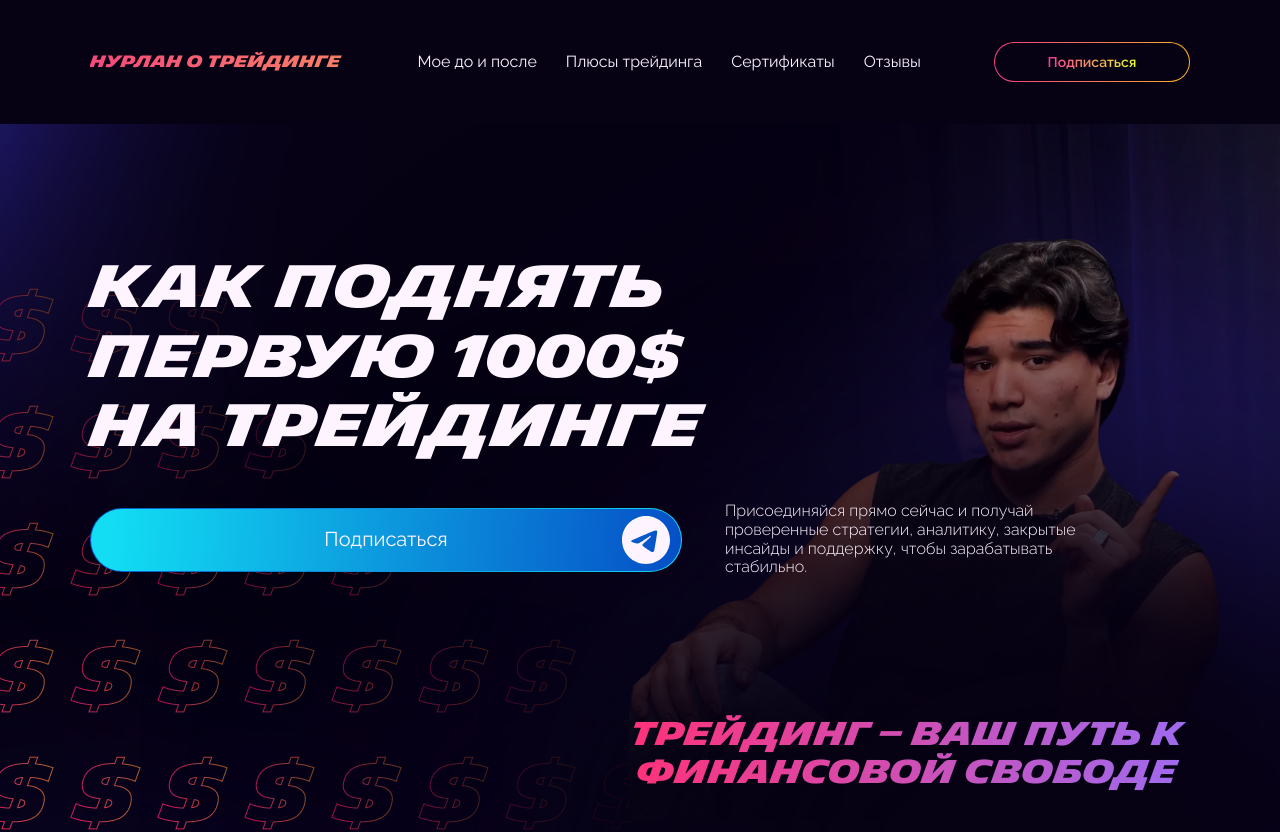
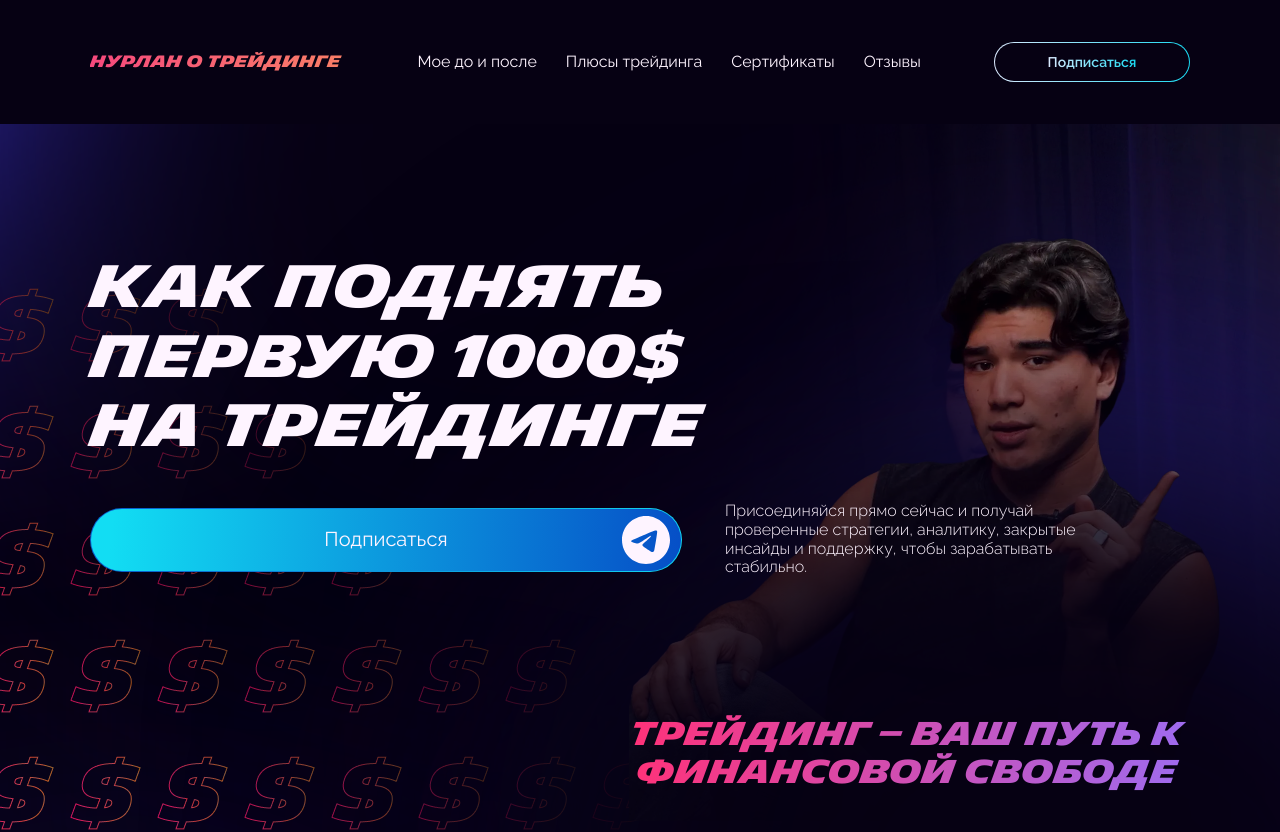
Before and after one commit to cyanidium-dev/crypto-landing, a Next.js app: page / in a window 1280 px wide. Shown: the top 832 px of the page. Built offline with nearby package versions, Linux system fonts and the light colour scheme; no server answers.

Commit message:
updated header signup button styles

```diff
--- a/src/components/shared/header/SignUpButton.tsx
+++ b/src/components/shared/header/SignUpButton.tsx
@@ -13,11 +13,11 @@ export default function SignUpButton({ className = "" }: SignUpButtonProps) {
       rel="noopener noreferrer nofollow outline-none"
     >
       <button
-        className={`flex items-center justify-center w-[126px] h-8 laptop:w-[196px] laptop:h-10 rounded-[20px] bg-redYellowGradient
+        className={`flex items-center justify-center w-[126px] h-8 laptop:w-[196px] laptop:h-10 rounded-[20px] bg-headerButtonGradient
           active:scale-95 focus-visible:brightness-[140%] laptop:hover:brightness-[140%] transition duration-300 ease-out outline-none ${className} glow-on-hover`}
       >
         <div className="flex items-center justify-center w-[124px] h-[30px] laptop:w-[194px] laptop:h-[38px] rounded-[20px] bg-black">
-          <span className="text-12semi laptop:text-14semi text-transparent bg-clip-text bg-signUpTextGradient">
+          <span className="text-12semi laptop:text-14semi text-transparent bg-clip-text bg-headerButtonGradient">
             Подписаться
           </span>
         </div>
--- a/tailwind.config.ts
+++ b/tailwind.config.ts
@@ -71,8 +71,6 @@ export default {
           "linear-gradient(91.81deg, #FF3279 1.53%, #9173FF 112.76%)",
         logoGradient:
           "linear-gradient(95.63deg, #F54180 -14.26%, #FFE83B 295.34%)",
-        redYellowGradient:
-          "linear-gradient(94.6deg, #F54180 3.73%, #FFE204 142.88%)",
         redLightYellowGradient:
           "linear-gradient(95.46deg, #F31260 -78.11%, #FFEA4D 92.68%)",
         signUpTextGradient: "linear-gradient(90deg, #FF3995 0%, #E7FF2E 100%)",
@@ -86,6 +84,8 @@ export default {
           "linear-gradient(94.6deg, #12DDF3 3.73%, #000FB3 142.88%)",
         buttonBorderGradient:
           "linear-gradient(90.44deg, #075ACA 0.38%, #12DAF2 103.92%)",
+        headerButtonGradient:
+          "linear-gradient(90.44deg, #DBEAFF 0.38%, #12DAF2 103.92%)",
       },
     },
   },
```
